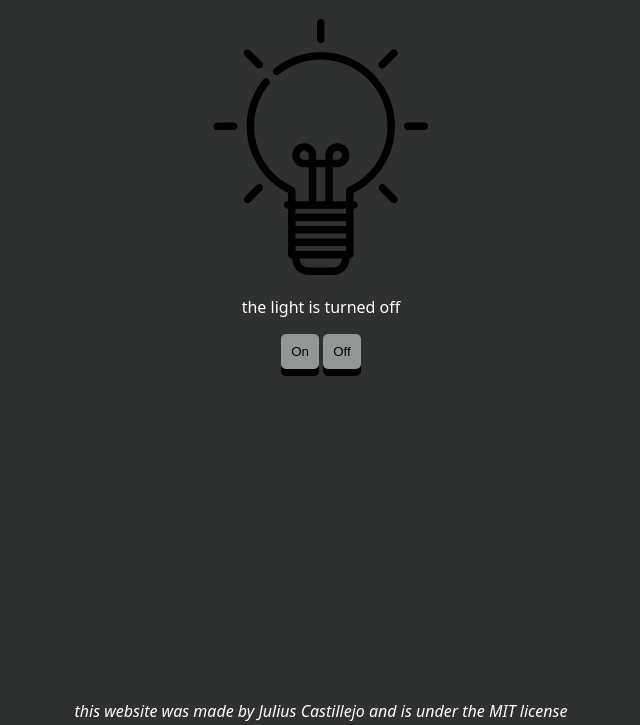
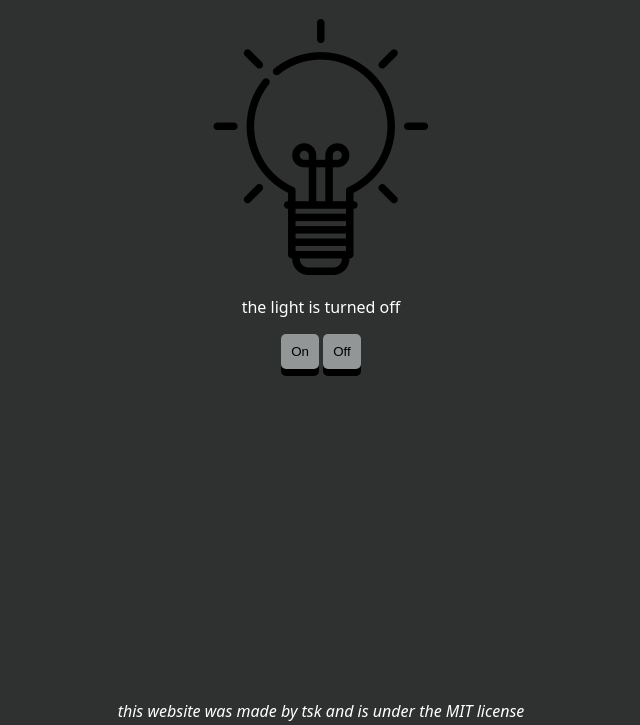
Before and after one commit to 2Tsk2/JSlightbulb, a plain HTML site: page index.html in a window 1280 px wide. Shown: the part 75-800 px from the top of the page, without its empty margins (319-959 px from the left). Drawn offline with Linux system fonts and the light colour scheme.

Commit message:
Update index.html

```diff
--- a/index.html
+++ b/index.html
@@ -21,6 +21,6 @@
       <button onclick="turnOff()" class="button" >Off</button>
     </div>
 
-    <cite > this website was made by Julius Castillejo and is under the MIT license  </cite>
+    <cite > this website was made by tsk and is under the MIT license  </cite>
   </body>
 </html>
```
